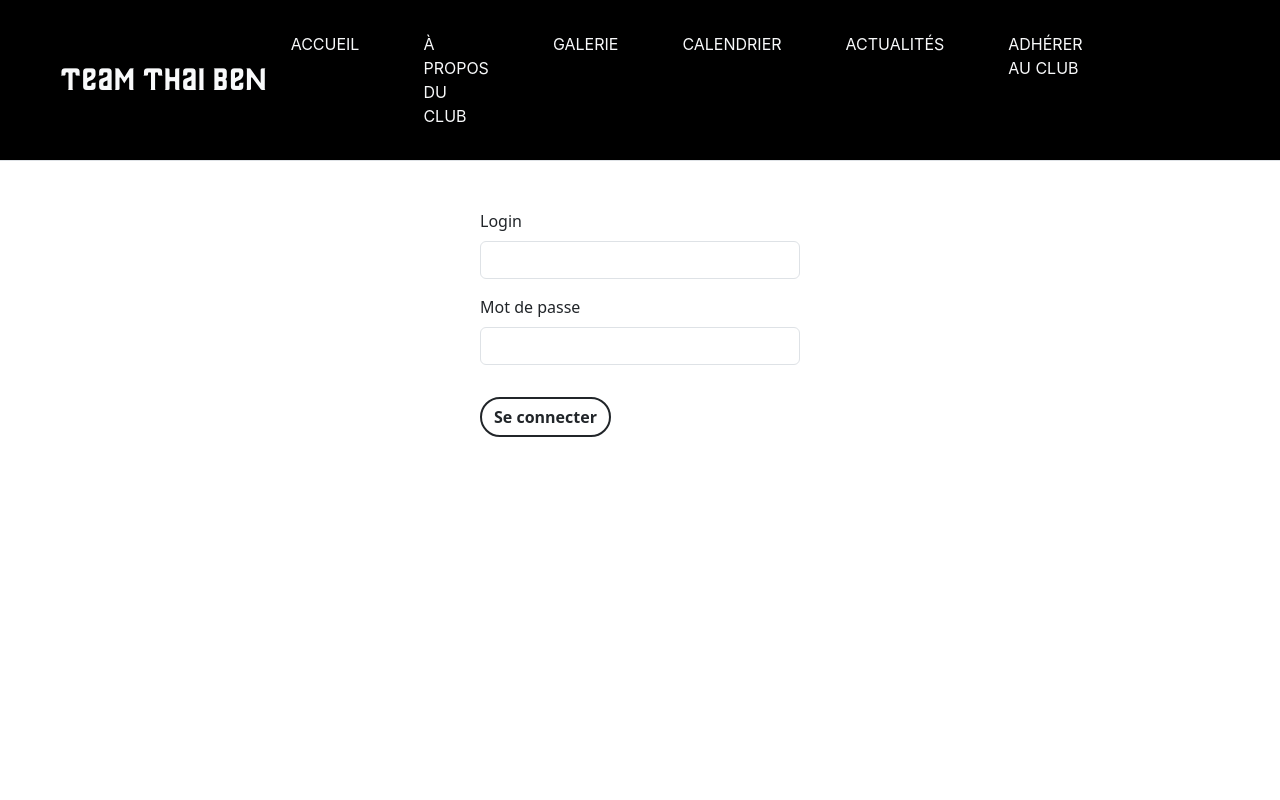
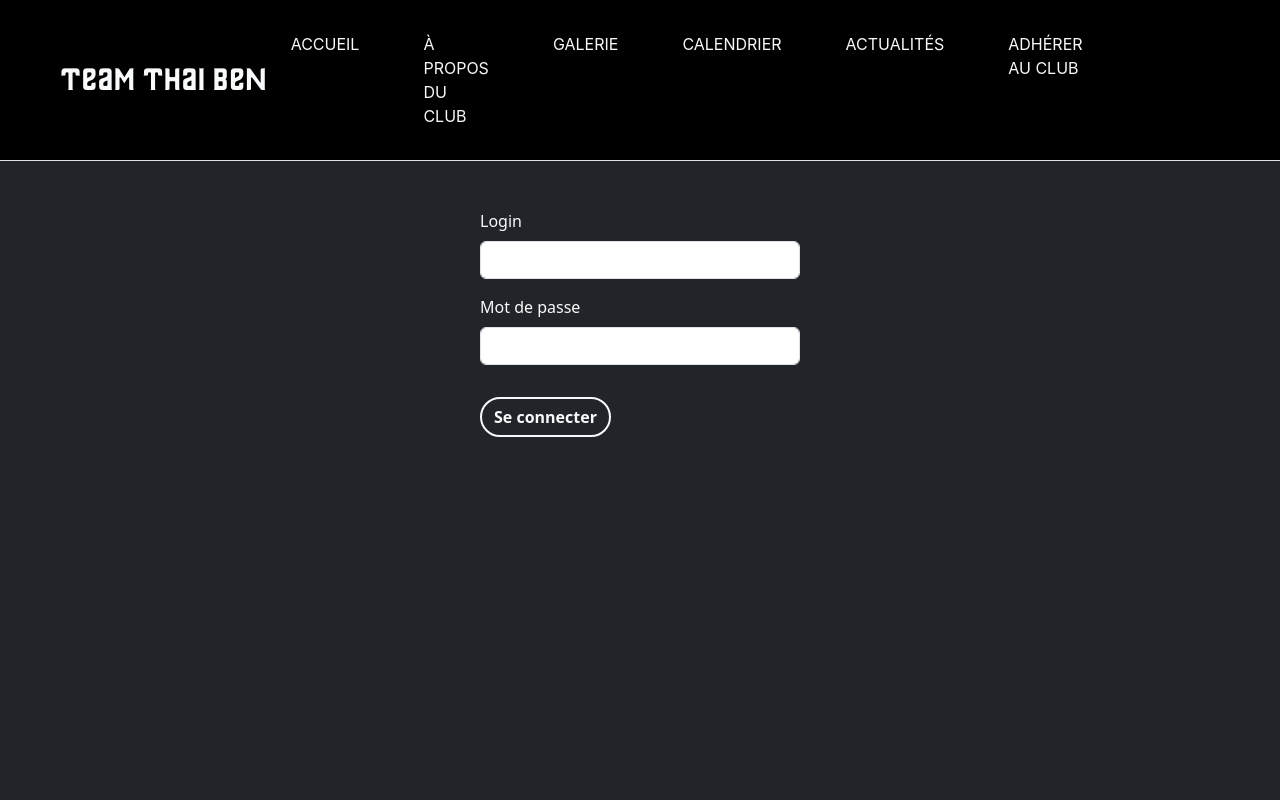
Before and after one commit to Mathis-Levieux/TeamThaiBen, a PHP site: template views/view-login.php in a window 1280 px wide. Run offline with PHP 8.4, Linux system fonts and the light colour scheme; the template is opened without the code that fills it: most values are stand-ins (such as "Sample title", 1, 10 or a date in 2020); some libraries are stand-ins or nearby versions.

Commit message:
page login changement bg text, htaccess

```diff
--- a/controllers/controller-dashboard-gallery.php
+++ b/controllers/controller-dashboard-gallery.php
@@ -155,7 +155,6 @@ class UploadController // Création d'une classe UploadController pour gérer l'
                 $albumName = new Albums();
                 $albumId = $_POST['AlbumSelect']; // Récupération de l'id de l'album
                 $albumName = $albumName->getAlbumNameById($albumId); // Récupération du nom de l'album grâce à l'id
-                $albumName = $albumName['albums_name']; // Récupération du nom de l'album dans le tableau
                 $newAlbumName = $_POST['NewAlbumName']; // Récupération du nouveau nom de l'album
                 $modifyAlbumName = new Albums();
                 $modifyAlbumName->modifyAlbumName($newAlbumName, $albumId); // Modification du nom de l'album en base de données
--- a/controllers/controller-dashboard-news.php
+++ b/controllers/controller-dashboard-news.php
@@ -123,7 +123,7 @@ class NewsController
             if (empty($this->_errors)) {
                 $news = new News();
                 $news->addNews($title, $content, $type, $date);
-                $this->_success = 'L\'article a bien été créée';
+                $this->_success = 'L\'article a bien été créé';
             }
         } else {
             $this->_errors[] = 'Veuillez remplir tous les champs';
--- a/models/albums.php
+++ b/models/albums.php
@@ -110,7 +110,7 @@ class Albums
         return $photos;
     }
 
-    public function modifyAlbumName($name, $id)
+    public function modifyAlbumName(string $name, int $id): void
     {
         $sql = "UPDATE sk_albums SET albums_name = :name WHERE albums_id = :id";
         $query = $this->_db->prepare($sql);
--- a/views/view-login.php
+++ b/views/view-login.php
@@ -17,7 +17,7 @@
     </script>
 </head>
 
-<body class="body-login">
+<body class="body-login bg bg-dark">
     <?php include('templates/header.php'); ?>
 
 
@@ -41,7 +41,7 @@
         <?php endif; ?>
         <!-- Formulaire de connexion -->
 
-        <form action="controller-login.php" id="my-form" method="POST" class="mt-5 w-25 m-auto">
+        <form action="controller-login.php" id="my-form" method="POST" class="text-light mt-5 w-25 m-auto">
             <div class="mb-3">
                 <label for="login" class="form-label col-lg-6">Login</label>
                 <input name="login" type="login" class="form-control" id="login">
@@ -51,7 +51,7 @@
                 <input name="password" type="password" class="form-control" id="password">
             </div>
 
-            <button data-callback='onSubmit' data-action='submit' data-sitekey="6Ld8vxglAAAAAK6vmsqMrz4RDQnuIQi4CefZLoYb" class="g-recaptcha mt-3 mb-3 btn btn-outline-dark rounded-pill border-2 fw-bold">Se connecter</button>
+            <button data-callback='onSubmit' data-action='submit' data-sitekey="6Ld8vxglAAAAAK6vmsqMrz4RDQnuIQi4CefZLoYb" class="g-recaptcha mt-3 mb-3 btn btn-outline-light rounded-pill border-2 fw-bold">Se connecter</button>
         </form>
     </main>
 
```
Also changed, not shown: .htaccess, uploads/albums/Saison 2022-2023/643551addc961.jpg (deleted), uploads/albums/Saison 2023-2024/64355e2179d99.jpg (added), uploads/albums/Saison 2023-2024/64355e217e49b.jpg (added), uploads/albums/Saison 2023-2024/64355e218840e.jpg (added), uploads/albums/Saison 2023-2024/64355e218ac5d.jpg (added), uploads/albums/Saison 2023-2024/64355e218cfaf.jpg (added).
